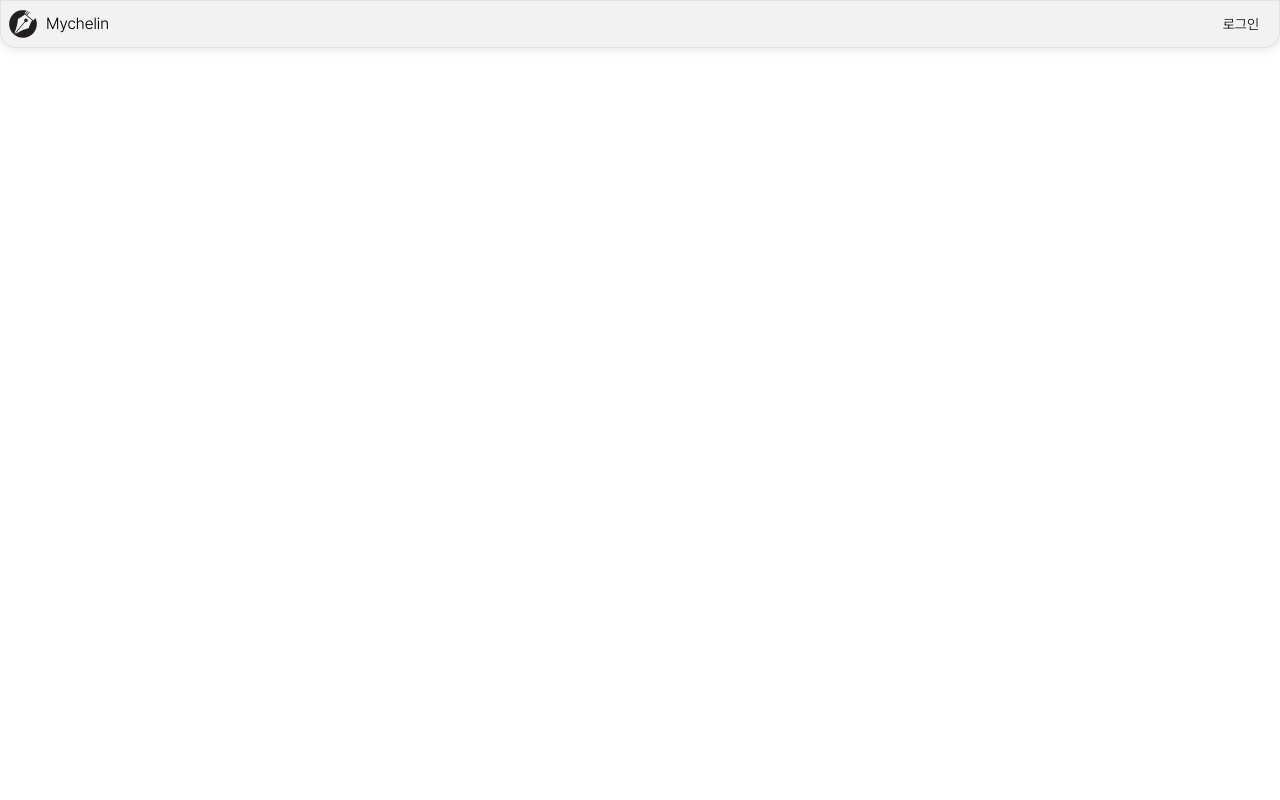
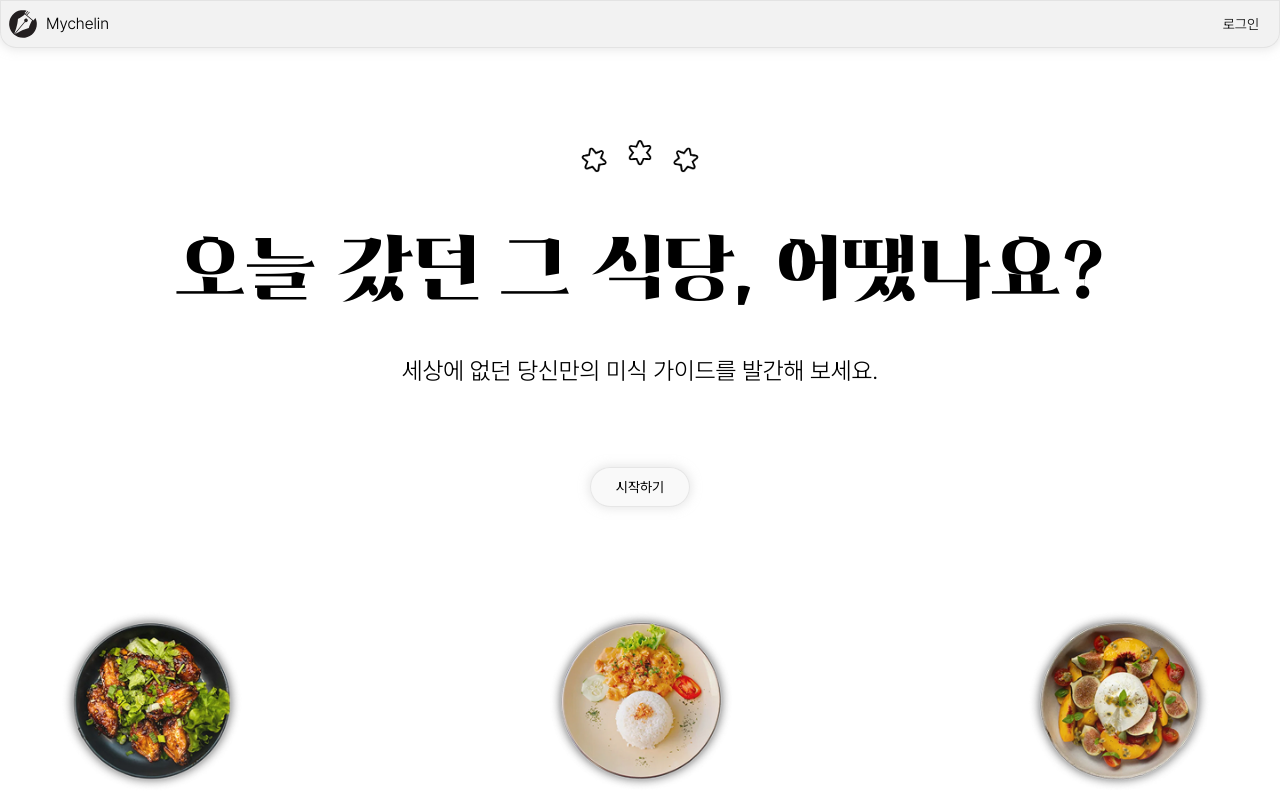
Before and after one commit to jiwonsudo/Mychelin, a Next.js app: page / in a window 1280 px wide. Shown: the top 800 px of the page. Built offline with nearby package versions, Linux system fonts and the light colour scheme.

Commit message:
Feat: complete header

```diff
--- /dev/null
+++ b/app/components/button.tsx
@@ -0,0 +1,30 @@
+type FontSize = 'sm' | 'md' | 'lg' | 'xl';
+
+interface ButtonProps extends React.ButtonHTMLAttributes<HTMLButtonElement> {
+  size?: FontSize;
+  children: React.ReactNode;
+}
+
+const sizeStyles: Record<FontSize, string> = {
+  sm: 'text-sm px-3 py-1',
+  md: 'text-base px-4 py-2',
+  lg: 'text-lg px-6 py-3',
+  xl: 'text-xl px-8 py-4',
+};
+
+export const Button = ({
+  size = 'sm',
+  children,
+  className = '',
+  ...props
+}: ButtonProps) => {
+  return (
+    <button
+      className={`bg-neutral-300/15 border border-neutral-300/50 rounded-3xl
+        shadow-[0_0_10px_2px_#D4D4D480] backdrop-blur-md font-main hover:cursor-pointer ${sizeStyles[size]} ${className}`}
+      {...props}
+    >
+      {children}
+    </button>
+  );
+};
--- a/app/components/header.tsx
+++ b/app/components/header.tsx
@@ -1,6 +1,22 @@
+import Image from "next/image";
+
+import { Button } from "./button";
+
+import stars_img from "../../public/images/stars.png";
+import header_bg_img from "../../public/images/header_bg.png";
+
 export const Header = () => {
   return (
-    <header>
+    <header className="mt-35 font-main">
+      <div className="flex justify-center">
+        <Image src={stars_img} alt="stars" className="w-30" sizes="200px"/>
+      </div>
+      <h1 className="mt-15 font-pretty text-7xl text-center">오늘 갔던 그 식당, 어땠나요?</h1>
+      <h2 className="mt-12 text-2xl font-light text-center">세상에 없던 당신만의 미식 가이드를 발간해 보세요.</h2>
+      <Button className="mt-20 mx-auto block w-25 h-10">시작하기</Button>
+      <div className="flex justify-center">
+        <Image src={header_bg_img} alt="background_image_foods" className="w-screen mt-25 object-cover" sizes="2000px" quality={100}/>
+      </div>
     </header>
   );
 };
--- a/app/page.tsx
+++ b/app/page.tsx
@@ -4,7 +4,7 @@ import { Header } from "./components/header";
 export default function Home() {
   return (
     <div>
-      <div className="w-full h-screen"></div>
+      <div className="w-full"></div>
       <Navbar></Navbar>
       <Header></Header>
     </div>
```
Also changed, not shown: public/images/header_bg.png (added), public/images/stars.png (added).
